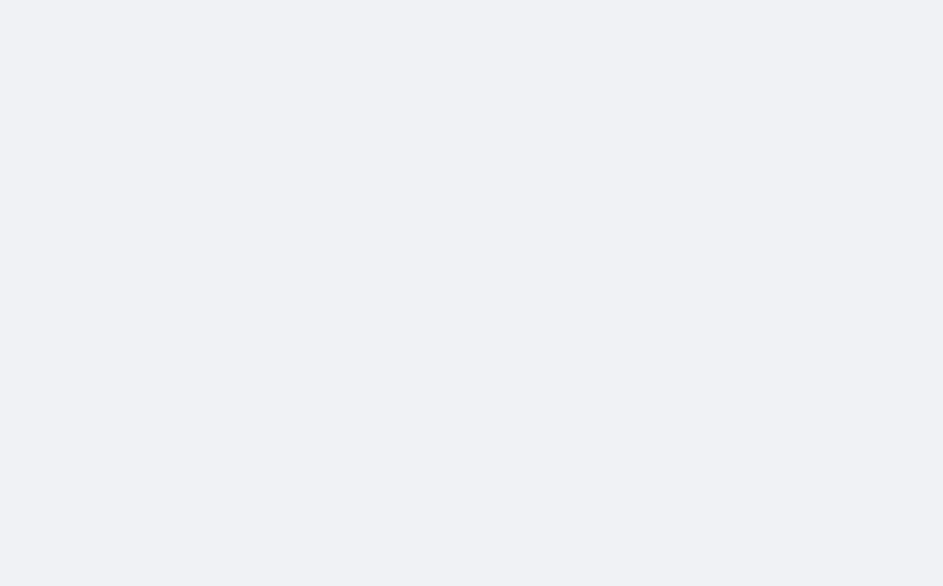
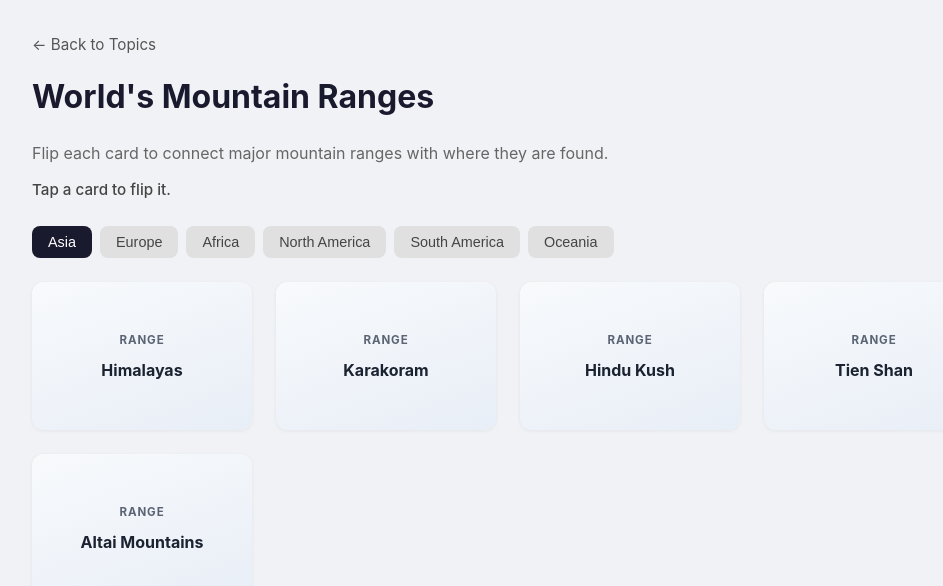
Before and after one commit to iakhil/trivial-studies, a React (Vite) app: page /mountain-ranges in a window 1280 px wide. Before the commit this address had no page. Shown: the top 586 px of the page, without its empty margins (132-1075 px from the left). Built offline with nearby package versions, Linux system fonts and the light colour scheme.

Commit message:
Add world mountain ranges flashcard topic

```diff
--- a/src/App.css
+++ b/src/App.css
@@ -156,6 +156,14 @@
 
 .fact-grid {
   grid-template-columns: repeat(auto-fill, minmax(170px, 1fr));
+}
+
+.mountain-range-grid {
+  grid-template-columns: repeat(auto-fill, minmax(220px, 1fr));
+}
+
+.mountain-range-card {
+  height: 176px;
 }
 
 .challenge-panel {
--- a/src/App.tsx
+++ b/src/App.tsx
@@ -4,6 +4,7 @@ import CountryFlagsPage from './pages/CountryFlagsPage'
 import CountryCapitalsPage from './pages/CountryCapitalsPage'
 import CountryPopulationsPage from './pages/CountryPopulationsPage'
 import GeographyPage from './pages/GeographyPage'
+import MountainRangesPage from './pages/MountainRangesPage'
 import './App.css'
 
 function App() {
@@ -14,6 +15,7 @@ function App() {
         <Route path="/country-flags" element={<CountryFlagsPage />} />
         <Route path="/country-capitals" element={<CountryCapitalsPage />} />
         <Route path="/country-populations" element={<CountryPopulationsPage />} />
+        <Route path="/mountain-ranges" element={<MountainRangesPage />} />
         <Route path="/geography" element={<GeographyPage />} />
       </Routes>
     </div>
--- a/src/components/CountryFactStudyPage.tsx
+++ b/src/components/CountryFactStudyPage.tsx
@@ -1,6 +1,6 @@
 import { useState } from "react";
 import { Link } from "react-router-dom";
-import FactCard from "./FactCard";
+import Flashcard from "./Flashcard";
 import { factContinents } from "../data/countryFacts";
 import type { CountryWithFacts } from "../data/countryFacts";
 
@@ -45,11 +45,12 @@ export default function CountryFactStudyPage({
 
       <div className="countries-grid fact-grid">
         {active.countries.map((country) => (
-          <FactCard
+          <Flashcard
             key={country.code}
-            countryName={country.name}
-            factLabel={factLabel}
-            factValue={getFactValue(country)}
+            frontLabel="Country"
+            frontValue={country.name}
+            backLabel={factLabel}
+            backValue={getFactValue(country)}
           />
         ))}
       </div>
--- a/src/components/FactCard.tsx
+++ /dev/null
@@ -1,33 +0,0 @@
-import { useState } from "react";
-
-interface FactCardProps {
-  countryName: string;
-  factLabel: string;
-  factValue: string;
-}
-
-export default function FactCard({
-  countryName,
-  factLabel,
-  factValue,
-}: FactCardProps) {
-  const [flipped, setFlipped] = useState(false);
-
-  return (
-    <div
-      className="country-card-wrapper fact-card-wrapper"
-      onClick={() => setFlipped(!flipped)}
-    >
-      <div className={`country-card-inner${flipped ? " flipped" : ""}`}>
-        <div className="country-card-front fact-card-front">
-          <span className="fact-card-label">Country</span>
-          <span className="fact-card-country">{countryName}</span>
-        </div>
-        <div className="country-card-back fact-card-back">
-          <span className="fact-card-label">{factLabel}</span>
-          <span className="fact-card-value">{factValue}</span>
-        </div>
-      </div>
-    </div>
-  );
-}
--- /dev/null
+++ b/src/components/Flashcard.tsx
@@ -0,0 +1,40 @@
+import { useState } from "react";
+
+interface FlashcardProps {
+  frontLabel: string;
+  frontValue: string;
+  backLabel: string;
+  backValue: string;
+  wrapperClassName?: string;
+}
+
+export default function Flashcard({
+  frontLabel,
+  frontValue,
+  backLabel,
+  backValue,
+  wrapperClassName,
+}: FlashcardProps) {
+  const [flipped, setFlipped] = useState(false);
+  const wrapperClasses = `country-card-wrapper fact-card-wrapper${
+    wrapperClassName ? ` ${wrapperClassName}` : ""
+  }`;
+
+  return (
+    <div
+      className={wrapperClasses}
+      onClick={() => setFlipped(!flipped)}
+    >
+      <div className={`country-card-inner${flipped ? " flipped" : ""}`}>
+        <div className="country-card-front fact-card-front">
+          <span className="fact-card-label">{frontLabel}</span>
+          <span className="fact-card-country">{frontValue}</span>
+        </div>
+        <div className="country-card-back fact-card-back">
+          <span className="fact-card-label">{backLabel}</span>
+          <span className="fact-card-value">{backValue}</span>
+        </div>
+      </div>
+    </div>
+  );
+}
--- /dev/null
+++ b/src/data/mountainRanges.ts
@@ -0,0 +1,162 @@
+export interface MountainRangeCard {
+  range: string;
+  location: string;
+}
+
+export interface MountainRangeRegion {
+  name: string;
+  cards: MountainRangeCard[];
+}
+
+export const mountainRangeRegions: MountainRangeRegion[] = [
+  {
+    name: "Asia",
+    cards: [
+      {
+        range: "Himalayas",
+        location: "South Asia across Nepal, India, Bhutan, China, and Pakistan.",
+      },
+      {
+        range: "Karakoram",
+        location: "Northern Pakistan, northwestern India, and western China.",
+      },
+      {
+        range: "Hindu Kush",
+        location: "Afghanistan and northwestern Pakistan.",
+      },
+      {
+        range: "Tien Shan",
+        location: "Kyrgyzstan, Kazakhstan, and western China.",
+      },
+      {
+        range: "Altai Mountains",
+        location: "Where Russia, China, Mongolia, and Kazakhstan meet.",
+      },
+    ],
+  },
+  {
+    name: "Europe",
+    cards: [
+      {
+        range: "Alps",
+        location: "Central Europe from France and Switzerland to Austria and Slovenia.",
+      },
+      {
+        range: "Pyrenees",
+        location: "Between Spain and France, with Andorra in the middle.",
+      },
+      {
+        range: "Carpathians",
+        location: "An arc across Central and Eastern Europe, especially Slovakia, Ukraine, and Romania.",
+      },
+      {
+        range: "Scandinavian Mountains",
+        location: "Running through Norway and western Sweden.",
+      },
+      {
+        range: "Caucasus",
+        location: "Between the Black and Caspian seas, centered on Georgia, Russia, Armenia, and Azerbaijan.",
+      },
+    ],
+  },
+  {
+    name: "Africa",
+    cards: [
+      {
+        range: "Atlas Mountains",
+        location: "Northwestern Africa across Morocco, Algeria, and Tunisia.",
+      },
+      {
+        range: "Drakensberg",
+        location: "Eastern South Africa and Lesotho.",
+      },
+      {
+        range: "Rwenzori Mountains",
+        location: "On the border of Uganda and the Democratic Republic of the Congo.",
+      },
+      {
+        range: "Tibesti Mountains",
+        location: "Northern Chad and southern Libya.",
+      },
+      {
+        range: "Ahaggar Mountains",
+        location: "Southern Algeria in the central Sahara.",
+      },
+    ],
+  },
+  {
+    name: "North America",
+    cards: [
+      {
+        range: "Rocky Mountains",
+        location: "Western Canada and the western United States.",
+      },
+      {
+        range: "Appalachian Mountains",
+        location: "Eastern United States and southeastern Canada.",
+      },
+      {
+        range: "Alaska Range",
+        location: "South-central Alaska in the United States.",
+      },
+      {
+        range: "Sierra Nevada",
+        location: "Eastern California and western Nevada in the United States.",
+      },
+      {
+        range: "Cascade Range",
+        location: "The Pacific Northwest of the United States and southwestern Canada.",
+      },
+    ],
+  },
+  {
+    name: "South America",
+    cards: [
+      {
+        range: "Andes",
+        location: "Along the western edge of South America from Venezuela to Chile and Argentina.",
+      },
+      {
+        range: "Sierra Nevada de Santa Marta",
+        location: "Northern Colombia near the Caribbean coast.",
+      },
+      {
+        range: "Cordillera Blanca",
+        location: "A high Andean range in central Peru.",
+      },
+      {
+        range: "Serra do Mar",
+        location: "Along the southeastern Atlantic coast of Brazil.",
+      },
+      {
+        range: "Patagonian Andes",
+        location: "Southern Chile and southern Argentina.",
+      },
+    ],
+  },
+  {
+    name: "Oceania",
+    cards: [
+      {
+        range: "Great Dividing Range",
+        location: "Eastern Australia.",
+      },
+      {
+        range: "Southern Alps",
+        location: "The South Island of New Zealand.",
+      },
+      {
+        range: "Owen Stanley Range",
+        location: "Southeastern Papua New Guinea.",
+      },
+      {
+        range: "Central Range",
+        location: "Stretching across New Guinea in Indonesia and Papua New Guinea.",
+      },
+      {
+        range: "Flinders Ranges",
+        location: "South Australia.",
+      },
+    ],
+  },
+];
--- a/src/pages/HomePage.tsx
+++ b/src/pages/HomePage.tsx
@@ -9,6 +9,7 @@ export default function HomePage() {
         <TopicCard title="Country Flags" emoji="🌍" to="/country-flags" />
         <TopicCard title="Countries & Capitals" emoji="🏛️" to="/country-capitals" />
         <TopicCard title="Countries & Populations" emoji="📊" to="/country-populations" />
+        <TopicCard title="World's Mountain Ranges" emoji="🏔️" to="/mountain-ranges" />
         <TopicCard title="Geography" emoji="🧭" to="/geography" />
       </div>
     </div>
--- /dev/null
+++ b/src/pages/MountainRangesPage.tsx
@@ -0,0 +1,47 @@
+import { useState } from "react";
+import { Link } from "react-router-dom";
+import Flashcard from "../components/Flashcard";
+import { mountainRangeRegions } from "../data/mountainRanges";
+
+export default function MountainRangesPage() {
+  const [activeTab, setActiveTab] = useState(0);
+  const activeRegion = mountainRangeRegions[activeTab];
+
+  return (
+    <div className="study-page">
+      <Link to="/" className="back-link">
+        &larr; Back to Topics
+      </Link>
+      <h1>World&apos;s Mountain Ranges</h1>
+      <p className="page-intro">
+        Flip each card to connect major mountain ranges with where they are found.
+      </p>
+      <p className="study-note">Tap a card to flip it.</p>
+
+      <div className="continent-tabs">
+        {mountainRangeRegions.map((region, index) => (
+          <button
+            key={region.name}
+            className={`continent-tab${index === activeTab ? " active" : ""}`}
+            onClick={() => setActiveTab(index)}
+          >
+            {region.name}
+          </button>
+        ))}
+      </div>
+
+      <div className="countries-grid fact-grid mountain-range-grid">
+        {activeRegion.cards.map((card) => (
+          <Flashcard
+            key={card.range}
+            frontLabel="Range"
+            frontValue={card.range}
+            backLabel="Where"
+            backValue={card.location}
+            wrapperClassName="mountain-range-card"
+          />
+        ))}
+      </div>
+    </div>
+  );
+}
```
